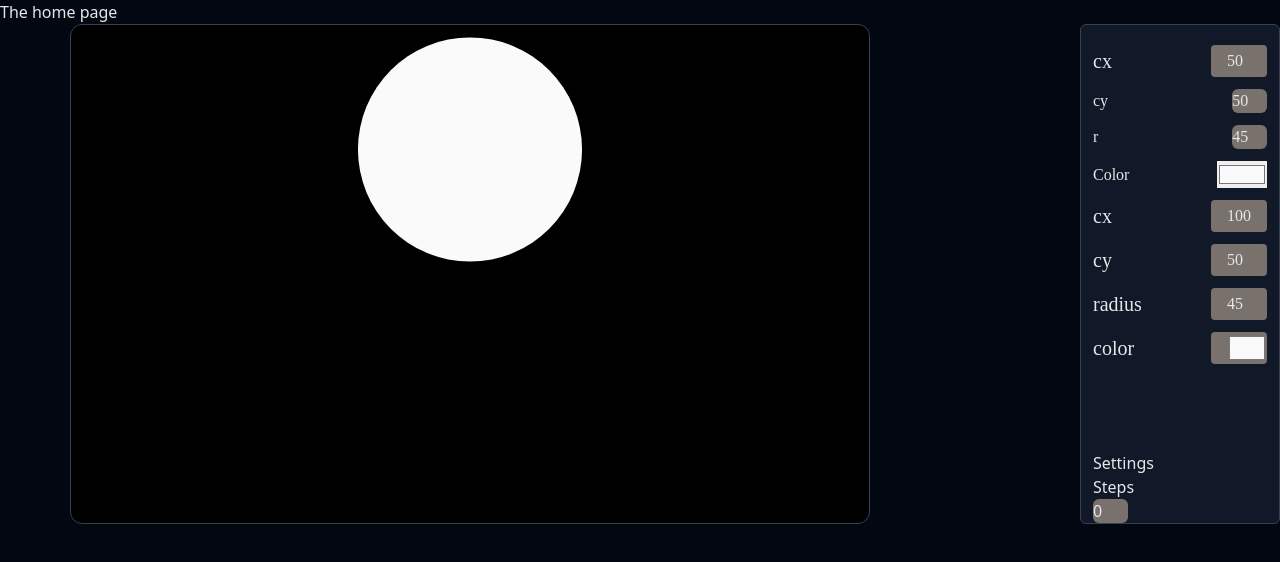
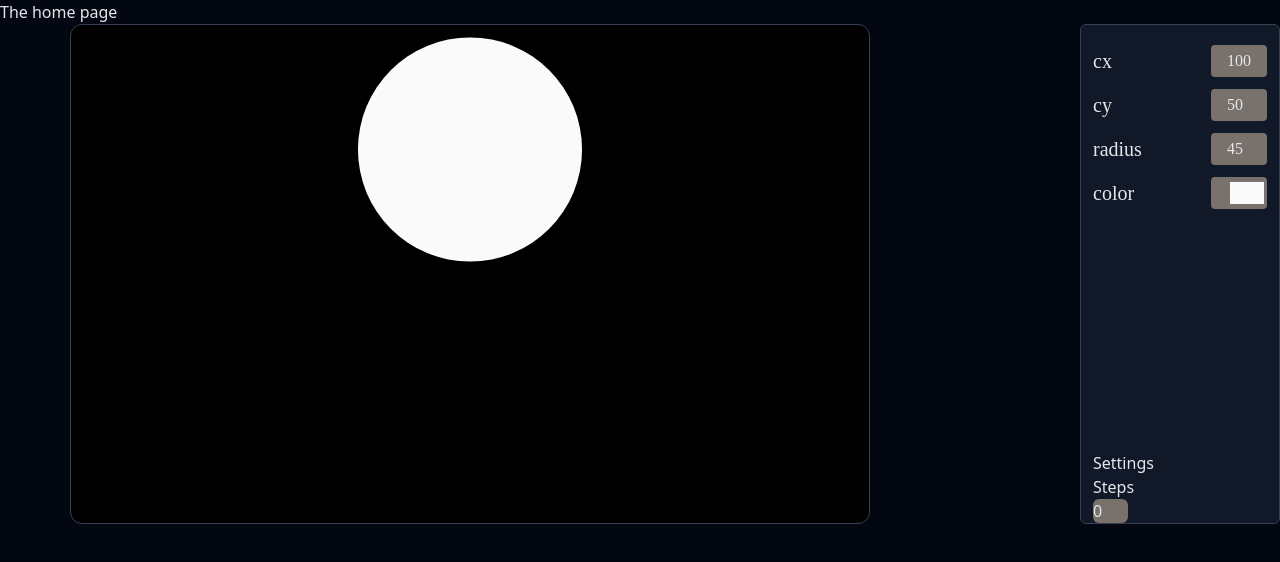
Before and after one commit to webothdo/nuxt-gui, a Nuxt app: page / in a window 1280 px wide. Shown: the top 562 px of the page. Built offline with nearby package versions, Linux system fonts and the light colour scheme.

Commit message:
modified controlsGUI to use the gui for circle only

```diff
--- a/components/controlsGUI.vue
+++ b/components/controlsGUI.vue
@@ -18,29 +18,8 @@ const inputValueChange = () => {
 <template>
     <div class="border border-gray-700 rounded-md w-[200px] flex flex-col justify-between pt-2 px-3 bg-gray-900">
         <div>
-            <div class="flex justify-between items-center font-[Poppins] gap-1 my-3">
-                <label for="cx" class="text-xl">cx</label>
-                <input v-model="controlsProps.controls.cx" @change="inputValueChange(e)" type="number" name="cx" id=""
-                    :step="settings.steps" class="border-none rounded bg-stone-500 w-14 h-8 pl-4">
-            </div>
-
-            <div class="flex justify-between items-center font-[Poppins] gap-1 my-3">
-                <label for="cx">cy</label>
-                <input v-model="controlsProps.controls.cy" @change="inputValueChange(e)" type="number" name="cx" id=""
-                    :step="settings.steps" class="border-none rounded-md bg-stone-500 w-1/5">
-            </div>
-            <div class="flex justify-between items-center font-[Poppins] gap-1 my-3">
-                <label for="cx">r</label>
-                <input v-model="controlsProps.controls.r" @change="inputValueChange" type="number" name="cx" id=""
-                    :step="settings.steps" class="border-none rounded-md bg-stone-500 w-1/5">
-            </div>
-            <div class="flex justify-between items-center font-[Poppins] gap-1 my-3">
-                <label for="color">Color</label>
-                <input v-model="controlsProps.controls.color" type="color" name="color" id="">
-            </div>
             <GUIInterfaceCircle />
         </div>
-
         <div class="flex flex-col mt-10  justify-self-end">
             <p>Settings</p>
             <div class="flex flex-col">
@@ -49,16 +28,5 @@ const inputValueChange = () => {
                     class="border-none rounded-md bg-stone-500 w-1/5">
             </div>
         </div>
-        <!--
-
-
-            <div class="flex flex-col">
-                <label for="cx">Steps</label>
-                <input v-model="settings.steps" @change="updateSteps" type="number" name="cx" id=""
-                    class="border-none rounded-md bg-stone-500 w-1/5">
-            </div>
-
-
-        </div> -->
     </div>
 </template>
```
